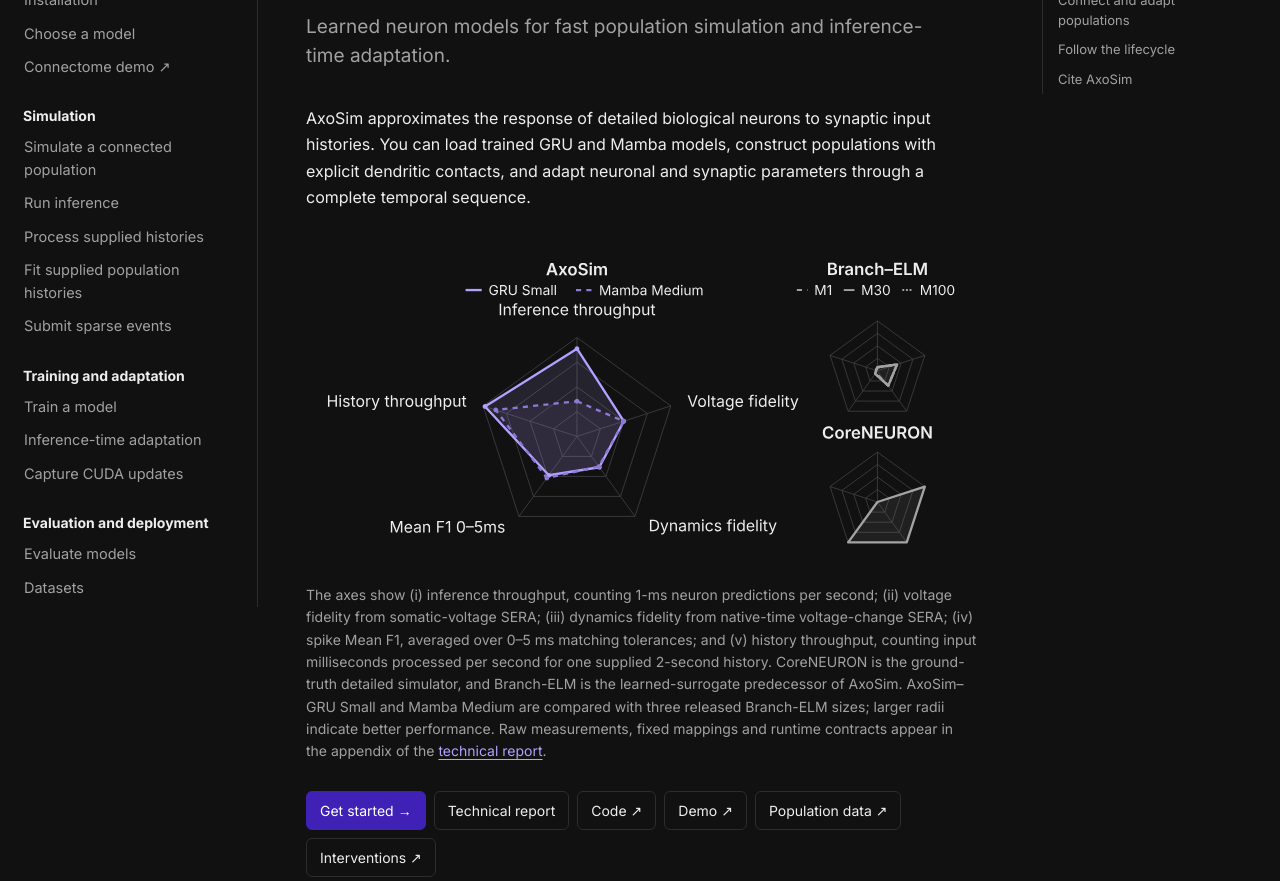
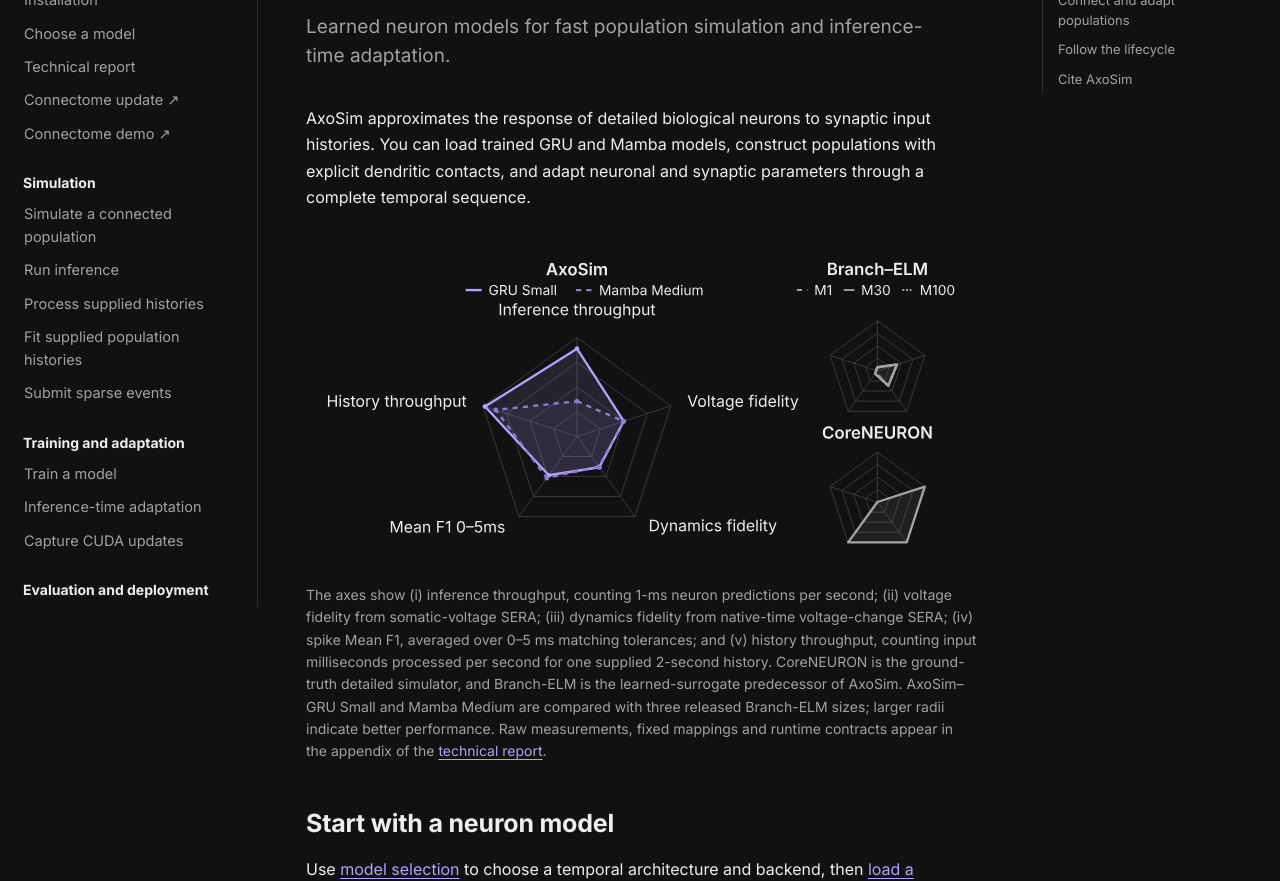
Before and after one commit to Axym-Labs/axo-website, an Astro site: page / in a window 1280 px wide. Shown: the part 193-1074 px from the top of the page. Built offline with nearby package versions, Linux system fonts and the light colour scheme; Astro itself is replaced by a stand-in of ours; a web font is replaced by a local one.

Commit message:
Link technical report, research update and interactive connectome demo from the sidebar; drop duplicate landing buttons

```diff
--- a/src/content/docs/overview.md
+++ b/src/content/docs/overview.md
@@ -13,15 +13,6 @@ AxoSim approximates the response of detailed biological neurons to synaptic inpu
 </figure>
 
 <p class="figure-caption">The axes show (i) inference throughput, counting 1-ms neuron predictions per second; (ii) voltage fidelity from somatic-voltage SERA; (iii) dynamics fidelity from native-time voltage-change SERA; (iv) spike Mean F1, averaged over 0–5 ms matching tolerances; and (v) history throughput, counting input milliseconds processed per second for one supplied 2-second history. CoreNEURON is the ground-truth detailed simulator, and Branch-ELM is the learned-surrogate predecessor of AxoSim. AxoSim–GRU Small and Mamba Medium are compared with three released Branch-ELM sizes; larger radii indicate better performance. Raw measurements, fixed mappings and runtime contracts appear in the appendix of the <a href="/report/main.pdf">technical report</a>.</p>
-
-<div class="resource-links">
-  <a href="/installation/">Get started →</a>
-  <a href="/report/main.pdf">Technical report</a>
-  <a href="https://github.com/Axym-Labs/axosim">Code ↗</a>
-  <a href="https://axym.org/work/axosim-fly-geometry/">Demo ↗</a>
-  <a href="https://huggingface.co/datasets/Axym-Labs/axobench-population">Population data ↗</a>
-  <a href="https://huggingface.co/datasets/Axym-Labs/axobench-interventions">Interventions ↗</a>
-</div>
 
 ## Start with a neuron model
 
--- a/src/layouts/DocsLayout.astro
+++ b/src/layouts/DocsLayout.astro
@@ -14,7 +14,8 @@ interface Props {
 const { entry, entries, headings } = Astro.props;
 const groups = [...new Set(entries.map(item => item.data.section))];
 const apiGroups = ['Models', 'Populations', 'Training and evaluation', 'Data', 'Compatibility', 'CLI'];
-const demoUrl = 'https://axym.org/work/axosim-fly-geometry/';
+const researchUrl = 'https://axym.org/work/axosim-fly-geometry/';
+const demoUrl = 'https://axym.org/work/axosim-connectome-demo/';
 const url = (id: string) => id === 'overview' ? '/' : id === 'api/index' ? '/api/' : `/${id}/`;
 const index = entries.findIndex(item => item.id === entry.id);
 const previous = entries[index - 1];
@@ -89,7 +90,11 @@ const toc = headings.filter(heading => heading.depth === 2 || heading.depth ===
           </> : entries.filter(item => item.data.section === group).map(item => (
               <a href={url(item.id)} aria-current={item.id === entry.id ? 'page' : undefined}>{item.data.title}</a>
             ))}
-          {group === 'Get started' && <a class="demo-link" href={demoUrl}>Connectome demo <span aria-hidden="true">↗</span></a>}
+          {group === 'Get started' && <>
+            <a class="report-link" href="/report/main.pdf">Technical report</a>
+            <a class="demo-link" href={researchUrl}>Connectome update <span aria-hidden="true">↗</span></a>
+            <a class="demo-link interactive-demo-link" href={demoUrl}>Connectome demo <span aria-hidden="true">↗</span></a>
+          </>}
         </section>)}
       </nav>
     </aside>
```
Also changed, not shown: scripts/refinement-check.mjs (+5 -3 lines).
